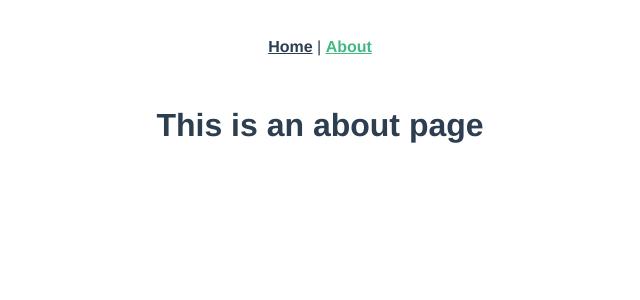
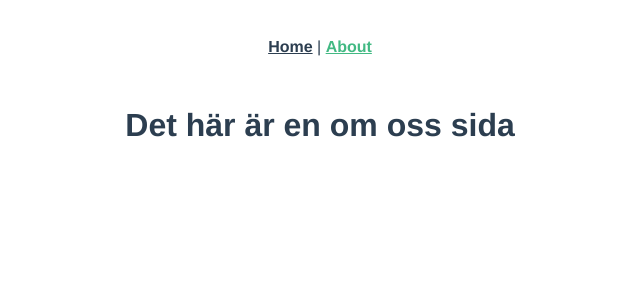
Before and after one commit to jenseneducation-john-gustafsson/agil-grupp-3, a Vue app: page /#/about in a window 1280 px wide. Shown: the top 300 px of the page, without its empty margins (320-960 px from the left). Built offline with nearby package versions, Linux system fonts and the light colour scheme.

Commit message:
Ändrade 'om oss' texten

```diff
--- a/src/views/About.vue
+++ b/src/views/About.vue
@@ -1,5 +1,5 @@
 <template>
   <div class="about">
-    <h1>This is an about page</h1>
+    <h1>Det här är en om oss sida</h1>
   </div>
 </template>
```
